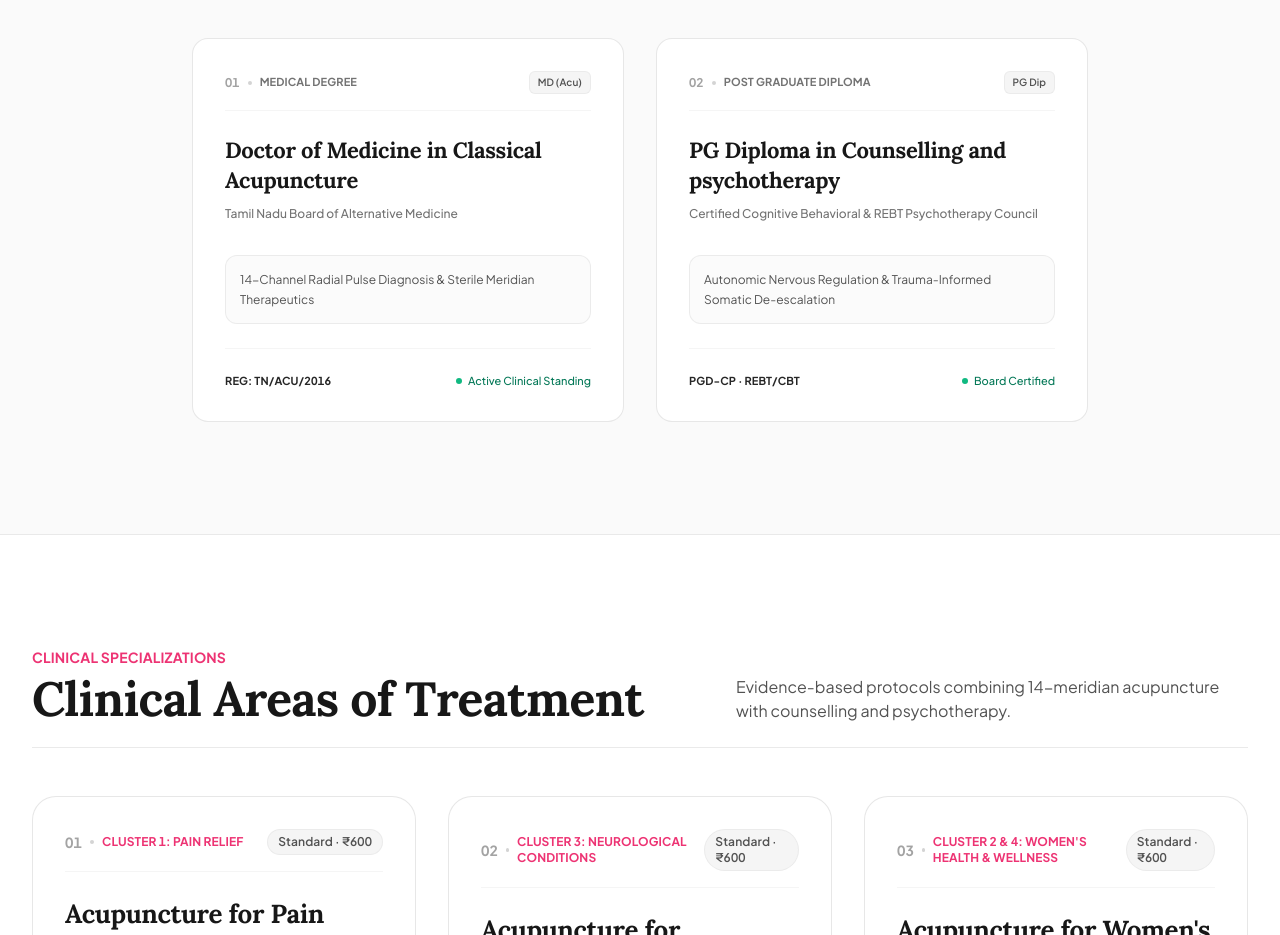
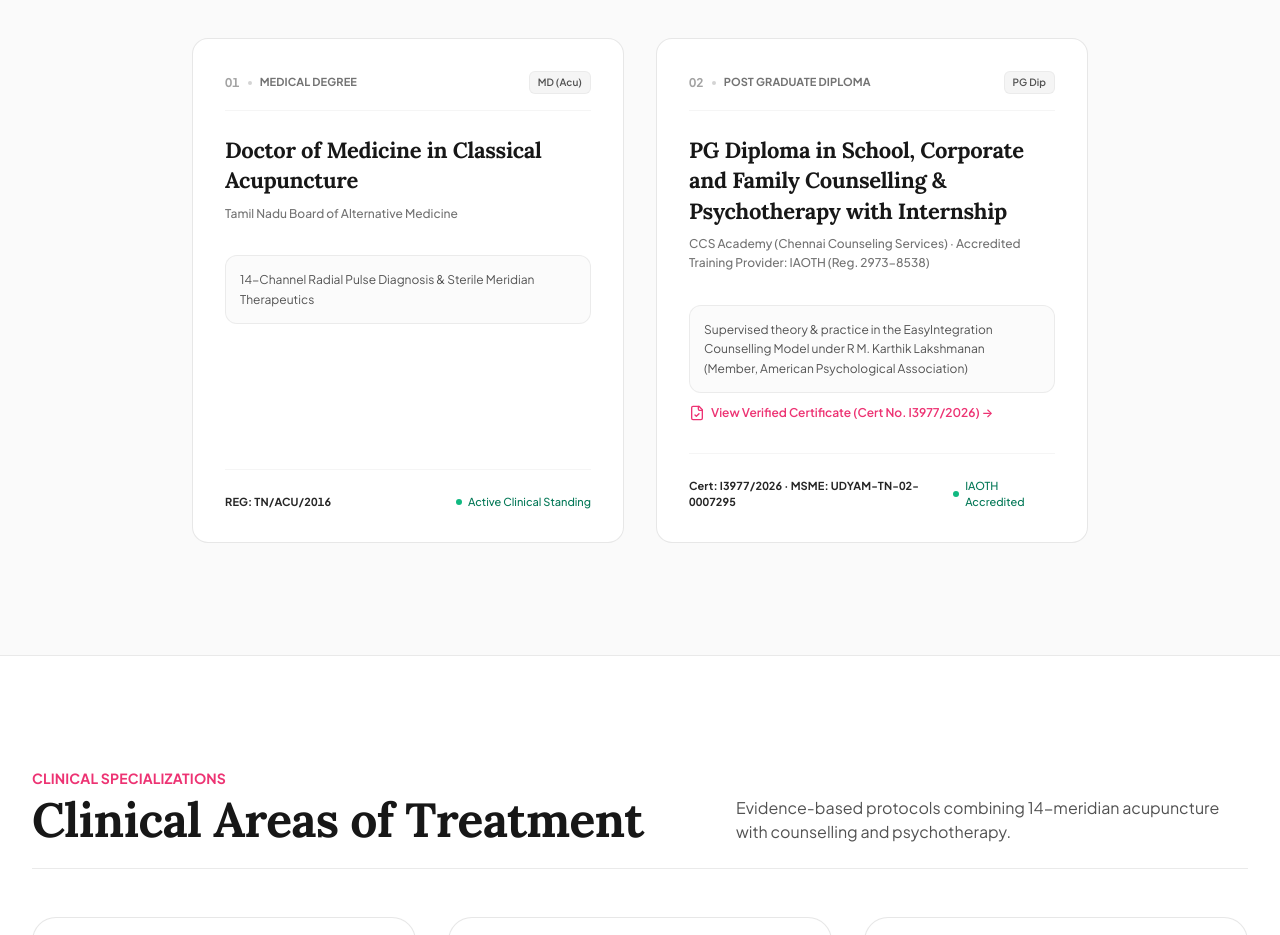
Before and after one commit to kannanS18/arura-acupuncher, a React (Vite) app: page /#/doctor in a window 1280 px wide. Shown: the part 2080-3015 px from the top of the page. Built offline with nearby package versions, Linux system fonts and the light colour scheme.

Commit message:
Incorporate official CCS Academy PG Diploma accreditation and certificate verification modal

```diff
--- a/src/components/DoctorCredentialsSection.jsx
+++ b/src/components/DoctorCredentialsSection.jsx
@@ -1,5 +1,7 @@
-import React from 'react';
-import { motion } from 'framer-motion';
+import React, { useState } from 'react';
+import { motion, AnimatePresence } from 'framer-motion';
+import { FileCheck, X, ExternalLink, ShieldCheck } from 'lucide-react';
+import { getAssetUrl } from '../utils/assetUrl';
 
 const credentials = [
   {
@@ -15,16 +17,19 @@ const credentials = [
   {
     serial: "02",
     category: "Post Graduate Diploma",
-    title: "PG Diploma in Counselling and psychotherapy",
+    title: "PG Diploma in School, Corporate and Family Counselling & Psychotherapy with Internship",
     degreeCode: "PG Dip",
-    conferringBody: "Certified Cognitive Behavioral & REBT Psychotherapy Council",
-    regNumber: "PGD-CP · REBT/CBT",
-    scope: "Autonomic Nervous Regulation & Trauma-Informed Somatic De-escalation",
-    standing: "Board Certified"
+    conferringBody: "CCS Academy (Chennai Counseling Services) · Accredited Training Provider: IAOTH (Reg. 2973-8538)",
+    regNumber: "Cert: I3977/2026 · MSME: UDYAM-TN-02-0007295",
+    scope: "Supervised theory & practice in the EasyIntegration Counselling Model under R M. Karthik Lakshmanan (Member, American Psychological Association)",
+    standing: "IAOTH Accredited",
+    certificateImg: "counselling_certification.jpg"
   }
 ];
 
 export default function DoctorCredentialsSection() {
+  const [showCertificateModal, setShowCertificateModal] = useState(false);
+
   return (
     <section id="credentials" className="py-20 lg:py-28 bg-[#fafafa] border-b border-neutral-200/80">
       <div className="max-w-7xl mx-auto px-4 sm:px-6 lg:px-8 space-y-12">
@@ -89,10 +94,21 @@ export default function DoctorCredentialsSection() {
                 </div>
 
                 {/* Clinical Scope Statement */}
-                <div className="pt-2">
+                <div className="pt-2 space-y-3">
                   <div className="p-3.5 rounded-xl bg-neutral-50/80 border border-neutral-200/70 text-xs text-neutral-600 leading-relaxed font-normal">
                     {cred.scope}
                   </div>
+
+                  {cred.certificateImg && (
+                    <button
+                      type="button"
+                      onClick={() => setShowCertificateModal(true)}
+                      className="inline-flex items-center gap-1.5 text-xs font-semibold text-[#ed3373] hover:text-[#c91e5c] transition-colors cursor-pointer"
+                    >
+                      <FileCheck className="w-4 h-4 text-[#ed3373]" />
+                      <span>View Verified Certificate (Cert No. I3977/2026) →</span>
+                    </button>
+                  )}
                 </div>
 
               </div>
@@ -114,6 +130,57 @@ export default function DoctorCredentialsSection() {
         </div>
 
       </div>
+
+      {/* Interactive Certificate View Modal */}
+      <AnimatePresence>
+        {showCertificateModal && (
+          <div className="fixed inset-0 z-50 flex items-center justify-center p-4 bg-black/80 backdrop-blur-sm">
+            <motion.div
+              initial={{ opacity: 0, scale: 0.95 }}
+              animate={{ opacity: 1, scale: 1 }}
+              exit={{ opacity: 0, scale: 0.95 }}
+              transition={{ duration: 0.2 }}
+              className="relative max-w-2xl w-full bg-white rounded-2xl overflow-hidden shadow-2xl border border-neutral-200"
+            >
+              <div className="p-4 bg-neutral-900 text-white flex items-center justify-between">
+                <div className="flex items-center gap-2">
+                  <ShieldCheck className="w-4 h-4 text-[#ed3373]" />
+                  <span className="text-xs sm:text-sm font-bold font-mono">
+                    Official Counselling & Psychotherapy Certificate · CCS Academy
+                  </span>
+                </div>
+                <button
+                  type="button"
+                  onClick={() => setShowCertificateModal(false)}
+                  className="p-1.5 rounded-lg bg-white/10 hover:bg-white/20 text-white transition-colors cursor-pointer"
+                  aria-label="Close Certificate Modal"
+                >
+                  <X className="w-4 h-4" />
+                </button>
+              </div>
+
+              <div className="p-4 bg-neutral-100 flex justify-center">
+                <img
+                  src={getAssetUrl('counselling_certification.jpg')}
+                  alt="PG Diploma in School, Corporate and Family Counselling & Psychotherapy Certificate - Ms. Nivedha Priyadharshini"
+                  className="max-h-[75vh] w-auto object-contain rounded-lg shadow-md border border-neutral-200"
+                />
+              </div>
+
+              <div className="p-4 bg-white border-t border-neutral-200 flex flex-col sm:flex-row items-center justify-between gap-3 text-xs text-neutral-600">
+                <span>Cert. No: I3977/2026 · IAOTH Reg: 2973-8538 · MSME: UDYAM-TN-02-0007295</span>
+                <button
+                  type="button"
+                  onClick={() => setShowCertificateModal(false)}
+                  className="px-4 py-2 rounded-lg bg-neutral-900 text-white font-bold hover:bg-[#ed3373] transition-colors cursor-pointer"
+                >
+                  Close Certificate
+                </button>
+              </div>
+            </motion.div>
+          </div>
+        )}
+      </AnimatePresence>
     </section>
   );
 }
--- a/src/components/DoctorIdCard.jsx
+++ b/src/components/DoctorIdCard.jsx
@@ -213,6 +213,18 @@ export default function DoctorIdCard() {
 
                 <div className="p-3.5 rounded-xl bg-neutral-50 border border-neutral-200/80 space-y-1">
                   <span className="text-xs font-mono font-bold text-neutral-500 uppercase block">
+                    Psychotherapy Accreditation
+                  </span>
+                  <p className="font-mono text-sm font-bold text-neutral-900">
+                    Cert No: I3977/2026 · IAOTH Reg: 2973-8538
+                  </p>
+                  <p className="text-xs text-neutral-600">
+                    PG Diploma in School, Corporate & Family Counselling & Psychotherapy · CCS Academy (MSME UDYAM-TN-02-0007295).
+                  </p>
+                </div>
+
+                <div className="p-3.5 rounded-xl bg-neutral-50 border border-neutral-200/80 space-y-1">
+                  <span className="text-xs font-mono font-bold text-neutral-500 uppercase block">
                     Clinical Sanctuary Location
                   </span>
                   <p className="font-mono text-xs font-bold text-neutral-800">
--- a/src/components/DoctorPhilosophySection.jsx
+++ b/src/components/DoctorPhilosophySection.jsx
@@ -91,7 +91,7 @@ export default function DoctorPhilosophySection() {
           </div>
 
           <p className="text-sm sm:text-base text-neutral-600 leading-relaxed font-normal">
-            CBT and REBT frameworks resolving psychosomatic stressors, sleep disruptions, and sympathetic overdrive without pharmaceutical dependence.
+            EasyIntegration counselling model addressing school, corporate, and family stressors, sleep disruptions, and sympathetic overdrive without pharmaceutical dependence.
           </p>
 
           <div className="grid grid-cols-1 sm:grid-cols-2 gap-3 pt-2">
@@ -100,7 +100,7 @@ export default function DoctorPhilosophySection() {
                 Clinical Framework
               </span>
               <p className="text-xs font-semibold text-neutral-800">
-                Certified CBT & REBT Protocols
+                EasyIntegration Counselling Model · IAOTH Accredited
               </p>
             </div>
             <div className="p-3.5 rounded-xl bg-neutral-50 border border-neutral-200/70 space-y-1">
--- a/src/data/websiteContent.js
+++ b/src/data/websiteContent.js
@@ -129,6 +129,11 @@ export const FAQS_DATA = [
     category: "counselling"
   },
   {
+    q: "What are Ms. Nivedha Priyadarshini's qualifications in Counselling and Psychotherapy?",
+    a: "Ms. Nivedha Priyadarshini holds a PG Diploma in School, Corporate and Family Counselling & Psychotherapy with Internship from CCS Academy (Chennai Counseling Services), an Accredited Training Provider under the International Association of Therapists (IAOTH, Reg. No. 2973-8538) and registered with MSME (UDYAM-TN-02-0007295, Certificate No. I3977/2026). She completed supervised clinical training in the EasyIntegration Counselling Model under senior counselling psychologist R M. Karthik Lakshmanan (Member, American Psychological Association).",
+    category: "counselling"
+  },
+  {
     q: "Can therapy sessions be conducted online?",
     a: "Yes! Online counseling is available via secure audio/video platforms for clients across India or abroad.",
     category: "counselling"
--- a/src/pages/CounsellingPage.jsx
+++ b/src/pages/CounsellingPage.jsx
@@ -335,7 +335,7 @@ export default function CounsellingPage({ onOpenBooking }) {
               Therapeutic Integrity & Clinical Ethics
             </h2>
             <p className="text-sm sm:text-base text-neutral-600 leading-relaxed font-normal">
-              Ms. Nivedha Priyadarshini integrates structured Western cognitive-behavioral principles (CBT/REBT) with profound somatic autonomic stabilization, creating a peaceful, non-judgmental environment.
+              Ms. Nivedha Priyadarshini integrates the EasyIntegration counselling model (certified by CCS Academy, IAOTH accredited) with profound somatic autonomic stabilization, creating a peaceful, non-judgmental environment.
             </p>
           </div>
 
```
Also changed, not shown: public/counselling_certification.jpg (added).
